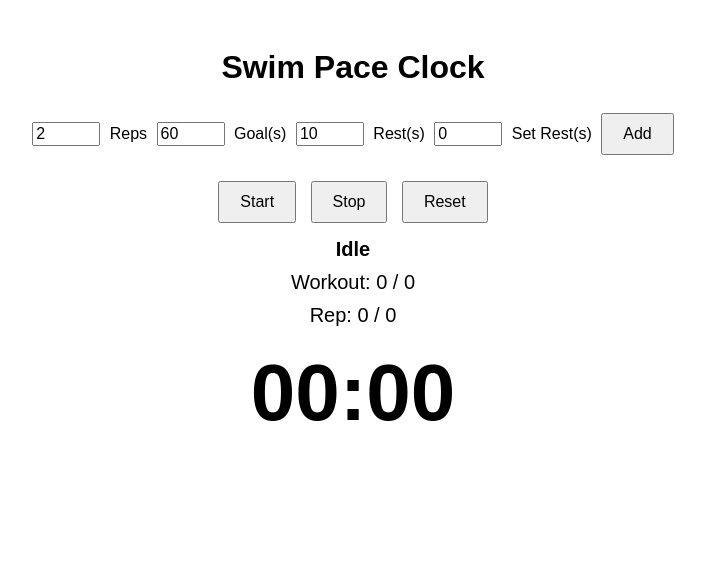
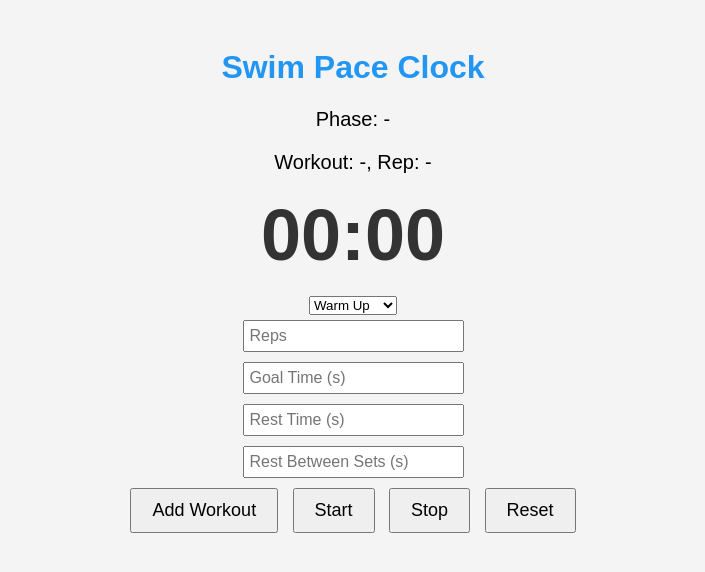
Before and after one commit to nosdraude/pace-clock2, a plain HTML site: page index.html in a window 1280 px wide. Shown: the whole page, without its empty margins (287-992 px from the left). Drawn offline with Linux system fonts and the light colour scheme.

Commit message:
Update index.html

```diff
--- a/index.html
+++ b/index.html
@@ -1,37 +1,75 @@
 <!DOCTYPE html>
 <html lang="en">
 <head>
-  <meta charset="UTF-8">
+  <meta charset="UTF-8" />
+  <meta name="viewport" content="width=device-width, initial-scale=1.0"/>
+  <meta name="theme-color" content="#2196f3"/>
+  <link rel="manifest" href="manifest.json" />
+  <link rel="icon" href="icon.png" type="image/png"/>
   <title>Swim Pace Clock</title>
   <style>
-    body { font-family: sans-serif; text-align: center; padding: 20px; }
-    input { width: 60px; margin: 5px; font-size: 16px; }
-    ul { list-style: none; padding: 0; }
-    li { margin: 5px 0; }
-    button { margin: 5px; padding: 10px 20px; font-size: 16px; }
-    #timer { font-size: 80px; font-weight: bold; margin: 20px 0; }
-    #status, #repStatus, #workoutStatus { font-size: 20px; margin: 10px 0; }
+    body {
+      font-family: sans-serif;
+      padding: 20px;
+      text-align: center;
+      background-color: #f4f4f4;
+    }
+    h1 {
+      color: #2196f3;
+    }
+    .timer {
+      font-size: 72px;
+      font-weight: bold;
+      margin: 20px 0;
+      color: #333;
+    }
+    .status {
+      font-size: 20px;
+      margin-bottom: 20px;
+    }
+    button {
+      font-size: 18px;
+      margin: 5px;
+      padding: 10px 20px;
+    }
+    input {
+      margin: 5px;
+      padding: 5px;
+      font-size: 16px;
+    }
   </style>
+  <script>
+    if ("serviceWorker" in navigator) {
+      navigator.serviceWorker.register("service-worker.js");
+    }
+  </script>
 </head>
 <body>
   <h1>Swim Pace Clock</h1>
+  <div class="status" id="phase">Phase: -</div>
+  <div class="status" id="workoutStatus">Workout: -, Rep: -</div>
+  <div class="timer" id="timer">00:00</div>
+
   <div>
-    <input id="reps" type="number" value="2"> Reps
-    <input id="goal" type="number" value="60"> Goal(s)
-    <input id="rest" type="number" value="10"> Rest(s)
-    <input id="setrest" type="number" value="0"> Set Rest(s)
-    <button onclick="addWorkout()">Add</button>
-  </div>
-  <ul id="workouts"></ul>
-  <div>
+    <select id="type">
+      <option value="warmUp">Warm Up</option>
+      <option value="drill">Drill</option>
+      <option value="mainSet">Main Set</option>
+      <option value="testSet">Test Set</option>
+      <option value="coolDown">Cool Down</option>
+    </select><br/>
+    <input type="number" id="reps" placeholder="Reps" /><br/>
+    <input type="number" id="goal" placeholder="Goal Time (s)" /><br/>
+    <input type="number" id="rest" placeholder="Rest Time (s)" /><br/>
+    <input type="number" id="setRest" placeholder="Rest Between Sets (s)" /><br/>
+    <button onclick="addWorkout()">Add Workout</button>
     <button onclick="start()">Start</button>
     <button onclick="stop()">Stop</button>
-    <button onclick="resetAll()">Reset</button>
+    <button onclick="reset()">Reset</button>
   </div>
-  <h2 id="status">Idle</h2>
-  <div id="workoutStatus">Workout: 0 / 0</div>
-  <div id="repStatus">Rep: 0 / 0</div>
-  <div id="timer">00:00</div>
+
+  <ul id="workouts"></ul>
+
   <script src="app.js"></script>
 </body>
 </html>
```
